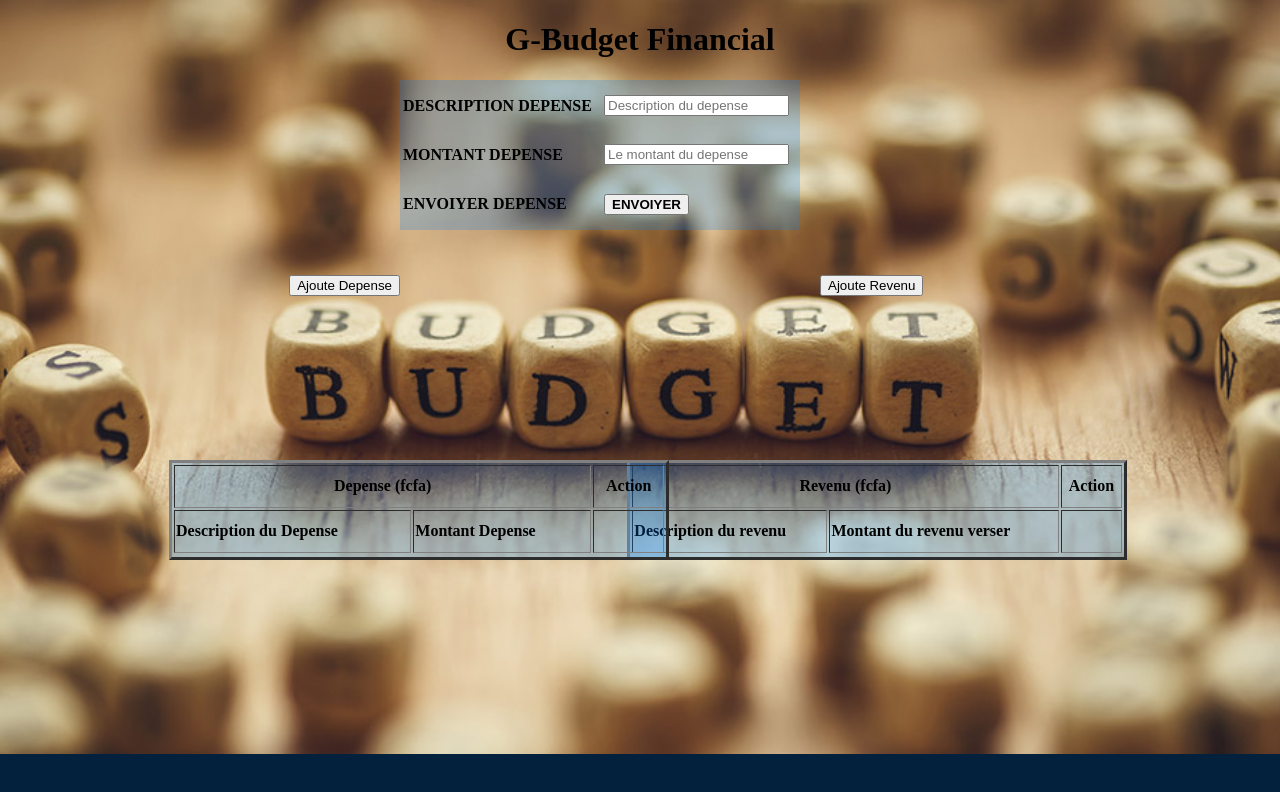
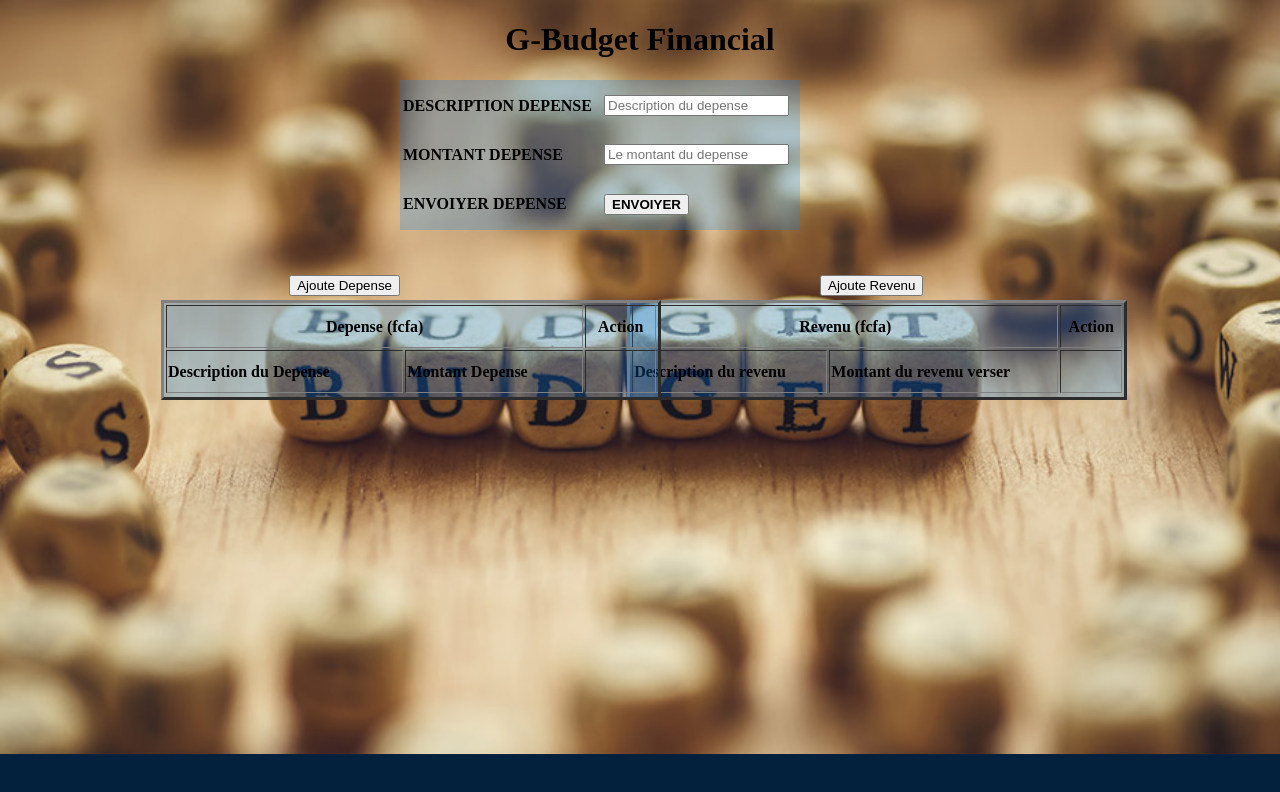
Before and after one commit to Amadou-k-Traore/budget-app-Gestion, a plain HTML site: page index.html in a window 1280 px wide. Both pictures are taken after a click on the button "Ajoute Depense". Drawn offline with Linux system fonts and the light colour scheme.

Commit message:
My first projet

```diff
--- a/Script.js
+++ b/Script.js
@@ -215,7 +215,8 @@ let modaledepense = document.getElementById("formulairedepense");
 let modalerevenu = document.getElementById("formulairevenu");
 
 ajoutedepense.onclick = function(){
-         modaledepense.style.display="block"
+        modaledepense.style.display = "block"
+
 }
 ajoutrevenu.onclick = function(){
         modalerevenu.style.display="block"
--- a/Style.css
+++ b/Style.css
@@ -4,10 +4,10 @@
     box-sizing: border-box;
 }
 .tableau{
-    position: relative;
+    position: fixed;
     left: 49%;
     background-color: rgba(0, 132, 255, 0.24);
-    top:230px;
+    top:300px;
 }
 .survole:hover{
     background-color:rgb(165, 42, 42);
@@ -66,9 +66,9 @@ html{
 
 #tableDepense{
     background-color: rgba(0, 132, 255, 0.24);
-    position: relative;
+    position: fixed;
     left:161px;
-    top: 130px;
+    top: 300px;
 }
 #formulairedepense{
     display: none;
--- a/index.html
+++ b/index.html
@@ -19,8 +19,8 @@
                     <table width="400px" height="150px" class="formulaire"  id="table">
                         <form>
                             <tr>
-                            <b><td><label for="descriptionDEP"><b>DESCRIPTION DEPENSE</b></label></td>
-                            </b><td><input type="text" id="descriptionDEP" name="descriptions" placeholder="Description du depense"></td>
+                                <td><b><label for="descriptionDEP"><b>DESCRIPTION DEPENSE</b></label></td>
+                                <td><b><input type="text" id="descriptionDEP" name="descriptions" placeholder="Description du depense"></td>
                             </tr>
                             <tr>
                                 <b><td><label for="montantDEP"><b>MONTANT DEPENSE</b></label></td></b>
@@ -57,7 +57,7 @@
                             <td><input type="text" id="descriptionrev" name="descriptions" placeholder="Description du revenu"></td>
                         </tr>
                         <tr>
-                        <b><td><label for="montantrev"><b>MONTANT REVENU</b></label></td></b>
+                            <td><b><label for="montantrev"><b>MONTANT REVENU</b></label></td></b>
                             <td><input  type="text" id="montantrev" name="somme"  placeholder="Le montant du revenu"></td>
                         </tr>
                         <tr>
@@ -68,7 +68,7 @@
                 </table>
             </div>
             <div>
-            <table border="3" class="tableau" width="500px" height="100px" >
+                <table border="3" class="tableau" width="500px" height="100px" classe="item">
                     <tr>
                         <th colspan="2" id="longeurth" >Revenu (fcfa)</th>
                         <th>Action</th>
```
Lines whose indentation alone changed are shown as unchanged.
